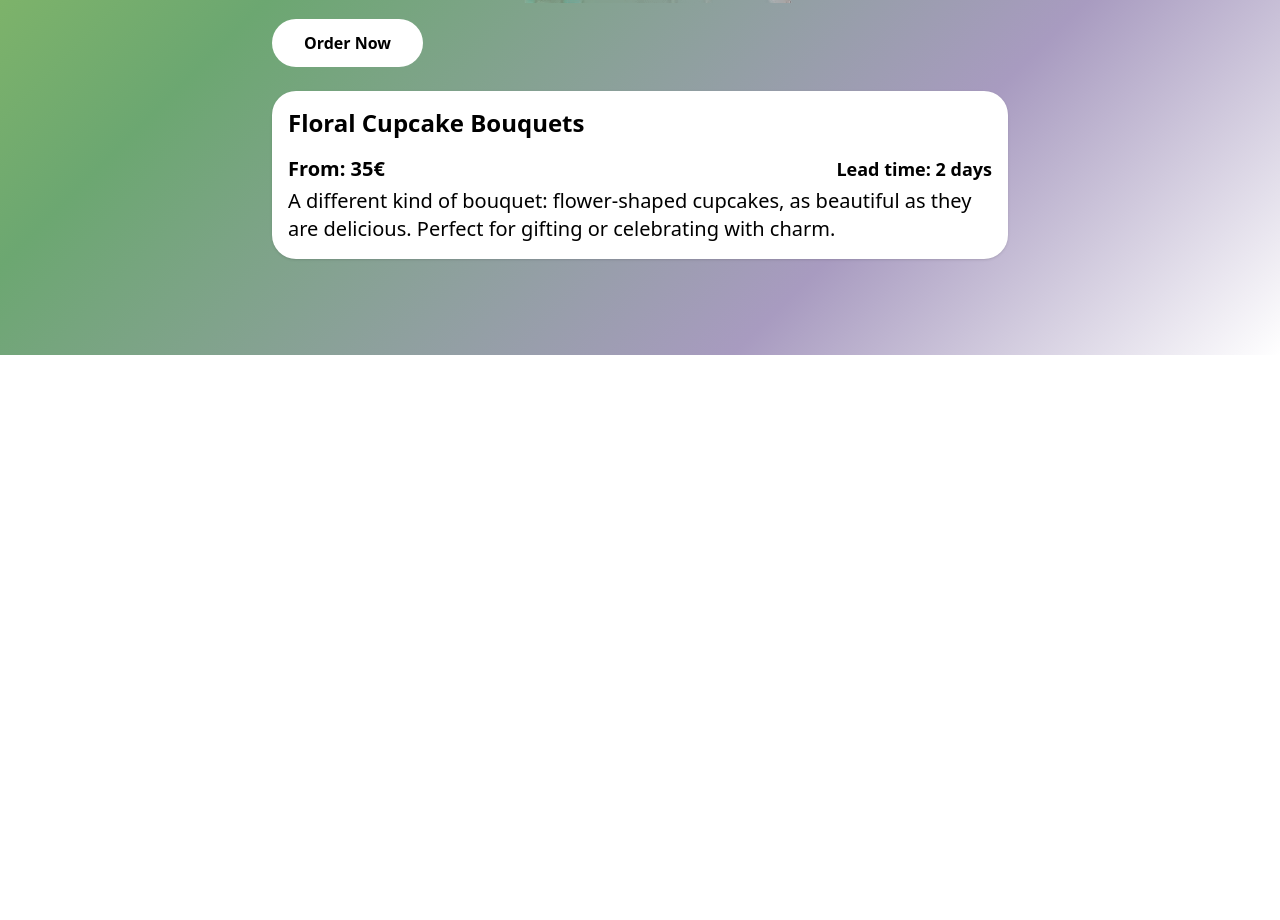
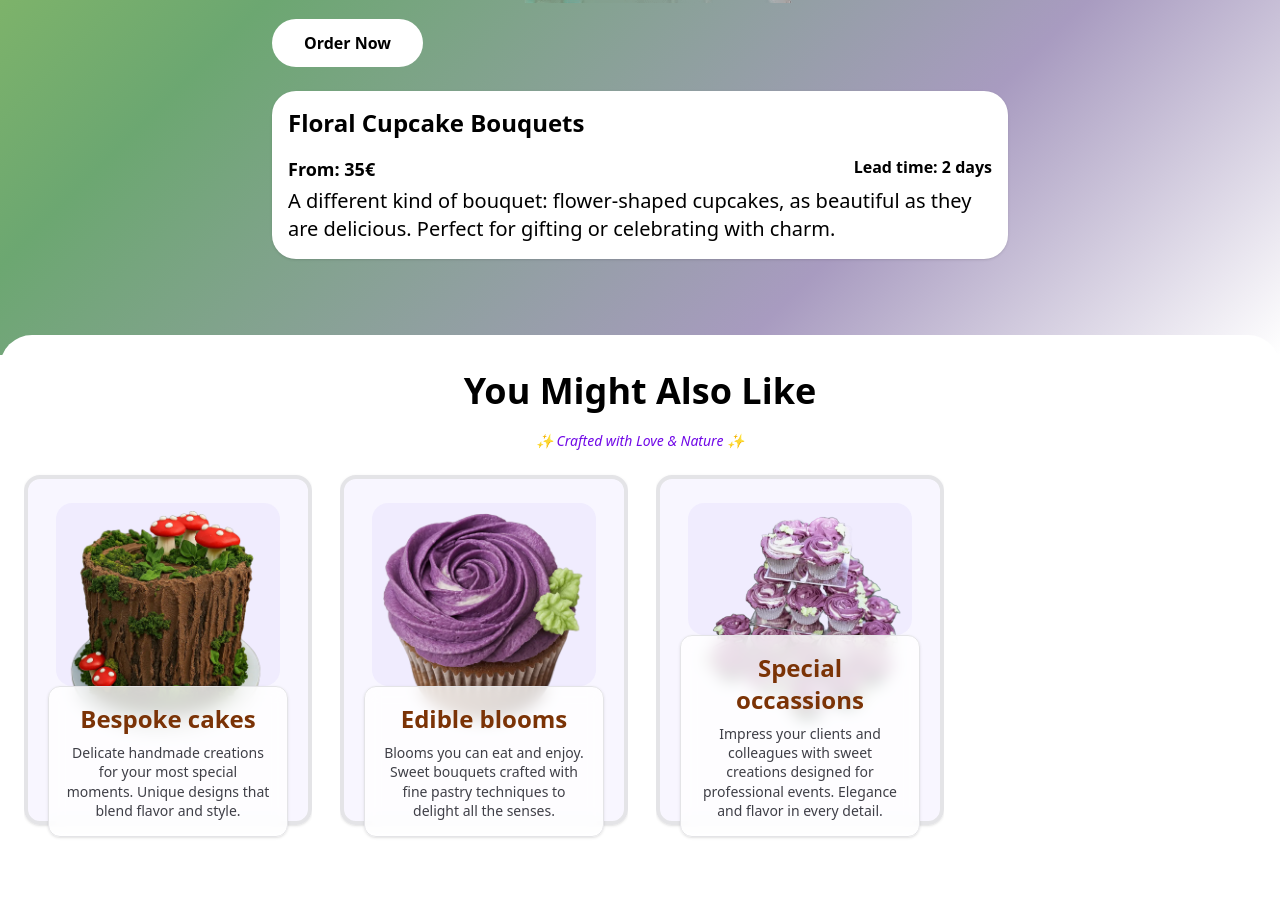
Before and after one commit to KelvinJoelC/earth-mamas-kitchen, an Astro site: page /products/Bouquet in a window 1280 px wide. Shown: the part 1101-2021 px from the top of the page. Before the commit the page ends 1606 px from the top, so only its background shows below. Built offline with nearby package versions, Linux system fonts and the light colour scheme; Astro itself is replaced by a stand-in of ours.

Commit message:
Refactor product details and explore sections: update styles, add related products carousel, and enhance layout properties

```diff
--- a/src/components/Details.astro
+++ b/src/components/Details.astro
@@ -9,13 +9,14 @@ const { selection } = Astro.props;
 {selection && (
     Object.entries(selection).map(([k, v]) => (
         <details class="bg-white p-4 rounded-3xl shadow group">
-          <summary class="font-bold text-xl cursor-pointer flex justify-between items-center ">
-            <li class="text-2xl"><strong>{OPTION_LABELS[k as OptionKey] ?? k}</strong>:</li>
+          <summary class="font-bold text-md cursor-pointer flex justify-between items-center ">
+            <li class="text-xl"><strong>{OPTION_LABELS[k as OptionKey] ?? k}</strong>:</li>
           </summary>
         <hr class="my-2 border-pink-400" />
-        <ul class="list-inside pl-5 space-y-1 text-xl">
+        <ul class="list-inside pl-5 space-y-1 text-md">
+          {/* TODO: Make it better */}
           {Array.isArray(v)
-            ? v.map(item => !item.servings ? <li>{item}</li> : <li>{item.label ?? `${item.sizeInch}"`} – {item.servings ?? '—'} servings</li>)
+            ? v.map(item => !item.servings ? <li>{item}</li> : <li>{item.label ?? `${item.sizeInch}"`} - {item.servings ?? '—'} servings</li>)
             : typeof v === 'object'
               ? Object.entries(v as any).map(([subKey, subVal]) => (
                   <li ><strong>{subKey}:</strong> {subVal}</li>
--- a/src/consts/explore.ts
+++ b/src/consts/explore.ts
@@ -30,7 +30,9 @@ export const EXPLORE: ProductList = [
     },
     notes: 'Ideal para regalos; transporte en vertical. Mejor consumir el mismo día.',
     props: {
-      bg: 'linear-gradient(135deg, white 0%, #a0cb5c 20%, #6ca771 50%, #a89bc0 80%, white 100%)'
+      bg: 'linear-gradient(135deg, white 0%, #a0cb5c 20%, #6ca771 50%, #a89bc0 80%, white 100%)',
+      h: '350',
+      padding: '20px'
     },
     route: '/products/floral-cupcake-bouquets',
     cta: 'Customize bouquet'
@@ -87,7 +89,10 @@ export const EXPLORE: ProductList = [
     },
     storage: 'Mantener refrigerado si >25°C. Sacar 1 h antes de servir.',
     props: {
-      bg: 'linear-gradient(135deg, #fcb0b3, #ffdeaa, #c1d3fe)'
+      bg: 'linear-gradient(135deg, #fcb0b3, #ffdeaa, #c1d3fe)',
+      h: '350',
+      padding: '0px'
+
     },
     route: '/products/bespoke-cakes',
     cta: 'Build your cake'
@@ -123,7 +128,9 @@ export const EXPLORE: ProductList = [
       noteOnTransport: 'Se entrega montado; frágil al calor.'
     },
     props: {
-      bg: 'linear-gradient(135deg, white 0%, #dba2b1 30%, #d88b6f 70%, white 100%)'
+      bg: 'linear-gradient(135deg, white 0%, #dba2b1 30%, #d88b6f 70%, white 100%)',
+      h: '350',
+      padding: '0px'
     },
     route: '/products/edible-blooms',
     cta: 'Choose arrangement'
@@ -169,7 +176,9 @@ export const EXPLORE: ProductList = [
     },
     logistics: 'Para setup en sitio, acceso 60–90 min antes del evento.',
     props: {
-      bg: 'linear-gradient(135deg, white 0%, #bfc8e6 25%, #c7d0dd 50%, #b3bfd8 75%, white 100%)'
+      bg: 'linear-gradient(135deg, white 0%, #bfc8e6 25%, #c7d0dd 50%, #b3bfd8 75%, white 100%)',
+      h: '350',
+      padding: '20px'
     },
     route: '/products/special-occasions',
     cta: 'Get a quote'
--- a/src/models/product.model.ts
+++ b/src/models/product.model.ts
@@ -57,6 +57,8 @@ export interface Product {
   logistics?: string;
   props: {
     bg: string;
+    h: string;
+    padding: string;
   };
   route?: string;
   cta?: string;
--- a/src/pages/products/[slug].astro
+++ b/src/pages/products/[slug].astro
@@ -7,6 +7,7 @@ import Cake from '../../components/Cake.astro';
 import EdibleBloom from '../../components/EdibleBloom.astro';
 import BussinessEvent from '../../components/BussinessEvent.astro';
 import Details from '../../components/Details.astro';
+import RelatedProducts from '../../sections/RelatedProducts.astro';
 
 
 export async function getStaticPaths() {
@@ -23,14 +24,14 @@ const ProductView = {
   'edible-blooms': EdibleBloom,
   'special-occasions': BussinessEvent
 }[selection.slug] ?? null;
+
+const relatedProducts = EXPLORE.filter(products => products.id  !== selection.id)
+
 ---
 
 <Layout title={selection.title} description={selection.description}>
-<!-- <span class="bg-pink-100 text-pink-800 text-sm font-medium px-2 py-0.5 rounded-full">
-  Chocolate
-</span> -->
   <section class="flex flex-col pt-30 p-4 justify-center items-center text-center text-white pb-20" style={{ background: selection.props.bg }}>
-    <h1 class="text-5xl mx-2 px-8 font-bold">{selection.title}</h1>
+    <h1 class="text-5xl mx-2 px-6 font-bold">{selection.title}</h1>
     <img class="animate-slideIn" src={`${selection.img}.webp`} alt={selection.title} />
 
     <div class="p-4 rounded-xl space-y-6 text-black text-left w-full max-w-3xl">
@@ -41,14 +42,15 @@ const ProductView = {
       <div class="bg-white p-4 rounded-3xl shadow">
         <h2 class="text-2xl pb-3 font-bold">{selection.title}</h2>
         <div class="flex flex-row justify-between font-bold py-1">
-          {selection.priceFrom && <p class="text-xl">From: {selection.priceFrom}€</p>}
-          {selection.leadTimeDays && <p class="text-lg">Lead time: {selection.leadTimeDays} days</p>}
+          {selection.priceFrom && <p class="text-lg">From: {selection.priceFrom}€</p>}
+          {selection.leadTimeDays && <p class="text-md">Lead time: {selection.leadTimeDays} days</p>}
         </div>
         <p class="text-xl text-left">{selection.description}</p>
       </div>
 
       {ProductView ? <ProductView selection={selection} /> : null}
-
     </div>
   </section>
+  <RelatedProducts selection={relatedProducts}  />
+
 </Layout>
--- a/src/sections/Cakes.astro
+++ /dev/null
@@ -1,8 +0,0 @@
----
-import Carrousel from "../components/carrousel.astro"
----
-<section class="flex flex-col p-4 pb-12 -mt-5 justify-center items-center bg-white rounded-t-4xl transform ">
-    <h2 class="text-4xl p-5 text-center text-black font-bold">You Might Also Like</h2>
-     <p class="text-center text-sm italic text-violet-700 -mb-20 "> ✨ Crafted with Love & Nature ✨  </p>
-    <Carrousel/>
-</section>
--- /dev/null
+++ b/src/sections/RelatedProducts.astro
@@ -0,0 +1,68 @@
+---
+import Carrousel from "../components/carrousel.astro"
+const { selection } = Astro.props ;
+import { EXPLORE } from '../consts/explore';
+import type { ProductList } from "../models/product.model";
+const products = selection as ProductList;
+
+
+---
+<section class="flex flex-col p-4 pb-12 -mt-5 justify-center items-center bg-white rounded-t-4xl transform ">
+    <h2 class="text-4xl p-5 text-center text-black font-bold">You Might Also Like</h2>
+    <p class="text-center text-sm italic text-violet-700 -mb-20 "> ✨ Crafted with Love & Nature ✨  </p>
+   <div class="embla overflow-hidden w-full">
+    <div class="embla__container flex gap-3">
+      {
+        products.map(({ title, description, props: { h, padding }, img }) => (
+          <div class="embla__slide mx-2 flex-none w-max">
+            <div
+              style={{ height: `${parseInt(h) + 100}px` }}
+              class="slide my-6 flex flex-col relative min-w-[250px] w-2xs overflow-hidden text-center
+                     items-center justify-end"
+            >
+              <div
+                style={{ height: `${h}px` }}
+                class="card m-5 w-full rounded-2xl border-4  border-zinc-200 bg-violet-50/70
+                       flex flex-col justify-end items-center shadow-sm group"
+              >
+                <div
+                  class="relative h-full w-[80%] group-hover:w-full group-hover:m-0 rounded-2xl bg-violet-100/70 mt-6
+                         flex justify-center transition-all ease-in-out duration-700 group"
+                >
+                  <img
+                    style={{ padding: `${padding ?? 0}` }}
+                    class="absolute w-full h-max -top-0 scale-110
+                           group-hover:-top-15 transition-all ease-in-out duration-700"
+                    src={`${img}.webp`}
+                    alt={title}
+                  />
+                </div>
+
+                <div class="card-content relative z-10 mx-5 -mb-4 rounded-xl bg-white/80 backdrop-blur
+                            border border-zinc-200 p-4 shadow-sm">
+                  <h3 class="text-2xl font-semibold text-amber-900 mb-2">
+                    {title}
+                  </h3>
+                  <p class="text-[14px] text-zinc-700 leading-snug">
+                    {description}
+                  </p>
+                </div>
+              </div>
+            </div>
+          </div>
+        ))
+      }
+    </div>
+  </div>
+</section>
+
+
+<script>
+  import EmblaCarousel from "embla-carousel";
+
+  const emblaNode = document.querySelector(".embla");
+  const options = { loop: false };
+  const emblaApi = EmblaCarousel(emblaNode as any, options);
+
+  console.log(emblaApi.slideNodes()); // Access API
+</script>
```
